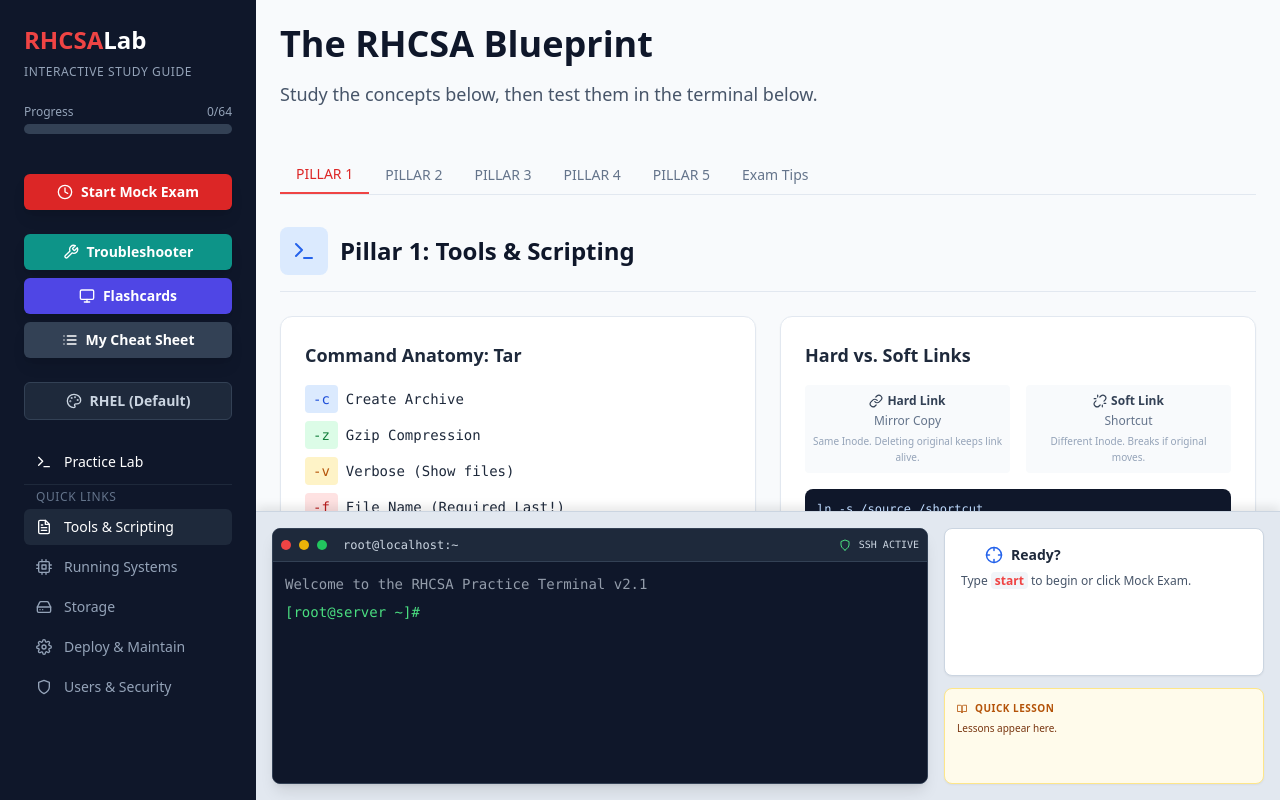
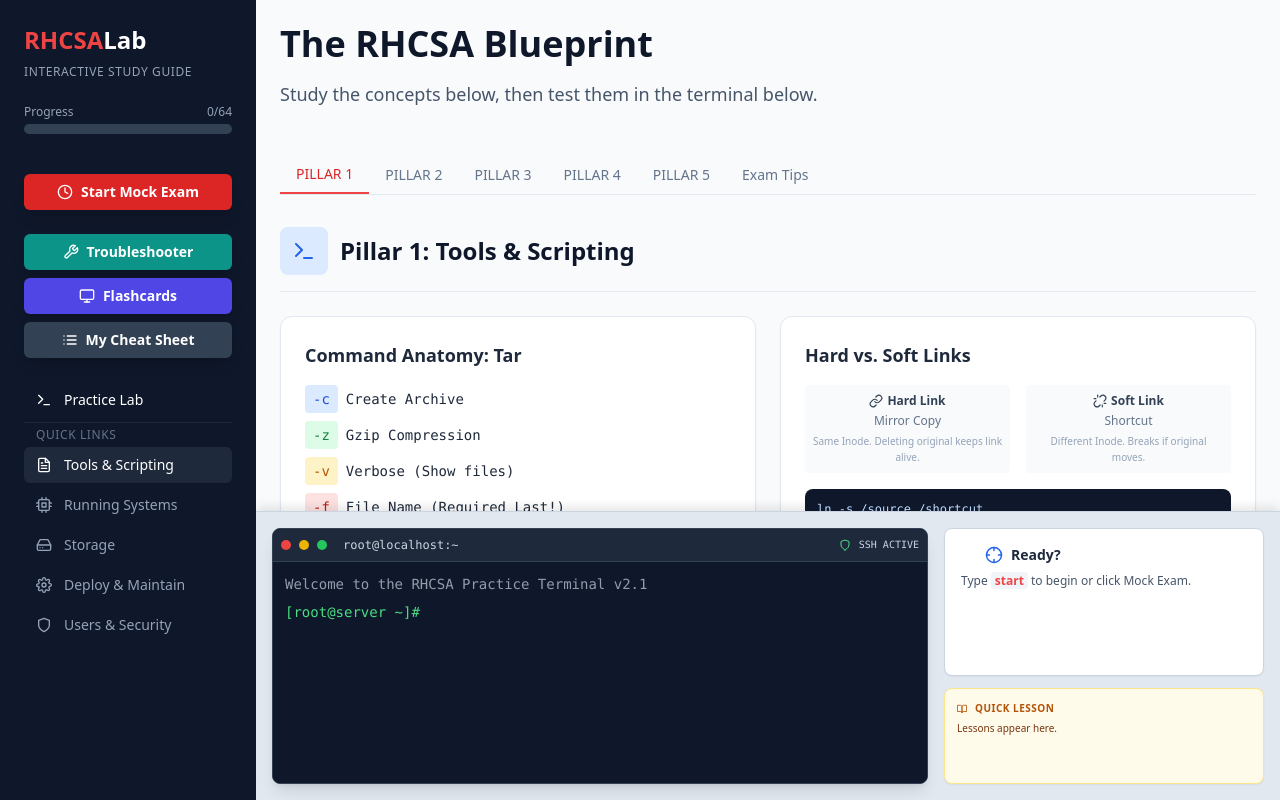
Before and after one commit to zerotrustprivacy/rhcsa-lab, a React (Vite) app: page / in a window 1280 px wide. Built offline with nearby package versions, Linux system fonts and the light colour scheme.

Commit message:
Remove theme selection button from App component

```diff
--- a/src/App.jsx
+++ b/src/App.jsx
@@ -545,10 +545,7 @@
 const UTILITY_COMMANDS = ['clear', 'help', 'ls', 'pwd', 'whoami', 'history', 'id', 'exit', 'man', 'cat', 'touch', 'mkdir', 'rm', 'cd', 'cp', 'mv'];
 
 const THEMES = [
-    { id: 'rhel', name: 'RHEL (Default)', bg: 'bg-slate-900', text: 'text-slate-300', prompt: 'text-green-400', cursor: 'bg-green-400' },
-    { id: 'matrix', name: 'Hacker Green', bg: 'bg-black', text: 'text-green-500', prompt: 'text-green-400', cursor: 'bg-green-500' },
-    { id: 'dracula', name: 'Dracula', bg: 'bg-[#282a36]', text: 'text-[#f8f8f2]', prompt: 'text-[#ff79c6]', cursor: 'bg-[#bd93f9]' },
-    { id: 'amber', name: 'Retro Amber', bg: 'bg-[#1a1200]', text: 'text-[#ffb000]', prompt: 'text-[#ffb000]', cursor: 'bg-[#ffb000]' }
+    { id: 'rhel', name: 'RHEL (Default)', bg: 'bg-slate-900', text: 'text-slate-300', prompt: 'text-green-400', cursor: 'bg-green-400' }
 ];
 
 const MAN_PAGES = {
@@ -1125,9 +1122,6 @@
                 <ListIcon size={16}/> My Cheat Sheet
             </button>
 
-          <button onClick={cycleTheme} className="w-full flex items-center justify-center gap-2 mb-6 px-3 py-2 rounded-md bg-slate-800 text-slate-300 font-bold hover:bg-slate-700 text-sm transition-colors border border-slate-700">
-             <PaletteIcon size={16}/> {currentTheme.name}
-          </button>
 
           <ul className="space-y-1 overflow-y-auto flex-1 scrollbar-hide">
             <li><button onClick={() => { setExamMode(false); setCurrentMissionId(0); }} className="flex items-center gap-3 px-3 py-2 rounded-md hover:bg-slate-800 text-sm transition-colors w-full text-left"><TerminalIcon size={16}/> Practice Lab</button></li>
```
